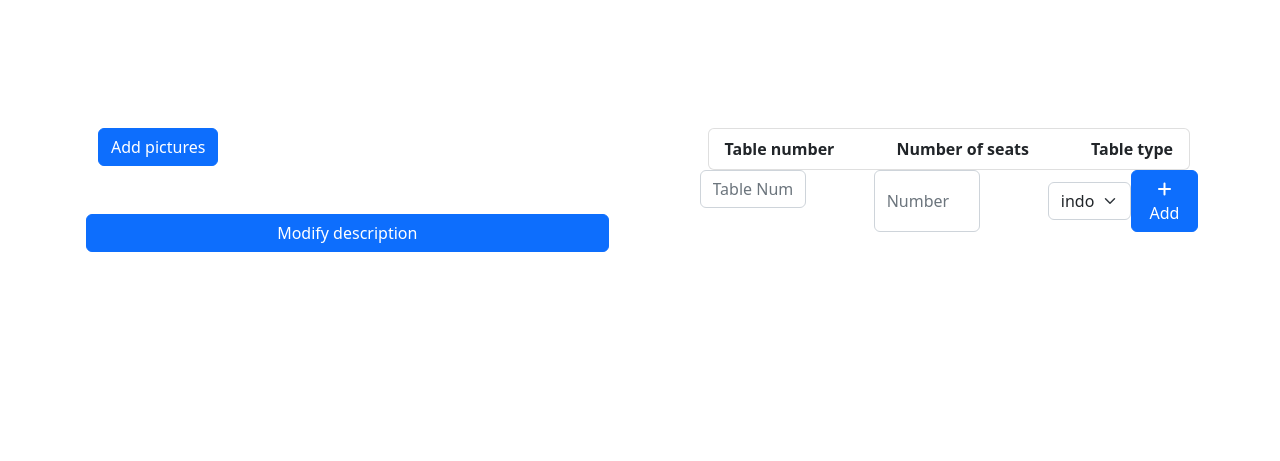
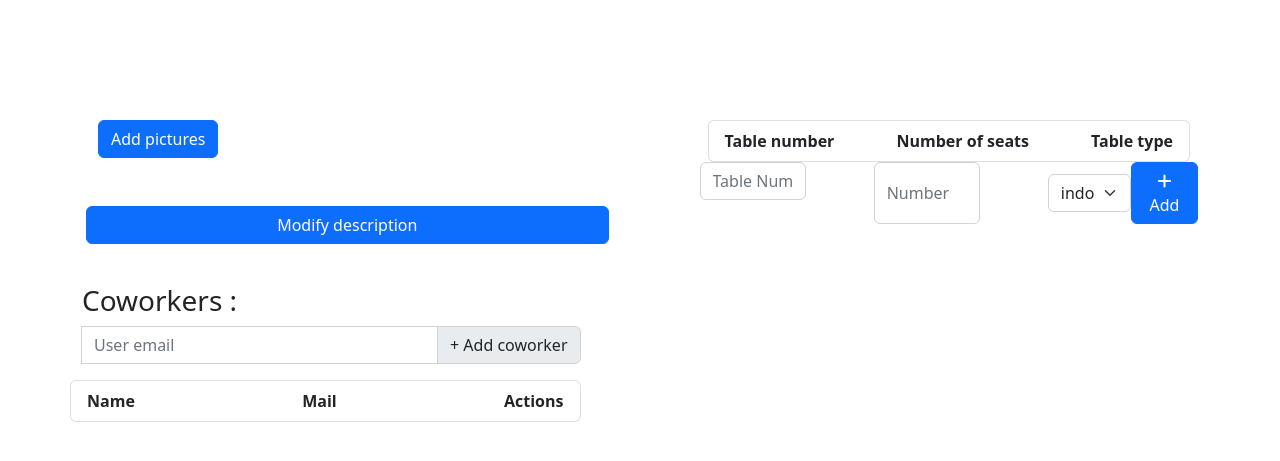
Before and after one commit to UA-TopTable/TopTableStaffAPI, a Python web app: template app/templates/manage_restaurant.html in a window 1280 px wide. Shown: the part 72-533 px from the top of the page. Run offline with Jinja, Linux system fonts and the light colour scheme; the template is opened without the code that fills it, so the values that code supplies are empty.

Commit message:
add coworker

```diff
--- a/app/apis/__init__.py
+++ b/app/apis/__init__.py
@@ -18,8 +18,10 @@ from .auth import api as api_auth
 from .layout import api as api_layout
 from.ui import api as api_ui
 from .upload import api as api_upload
+from .coworkers import api as api_coworkers
 
 api.add_namespace(api_auth)
 api.add_namespace(api_layout)
 api.add_namespace(api_ui)
 api.add_namespace(api_upload)
+api.add_namespace(api_coworkers)
--- a/app/templates/base.html
+++ b/app/templates/base.html
@@ -9,10 +9,11 @@
     <link href="https://cdn.jsdelivr.net/npm/bootstrap@5.2.3/dist/css/bootstrap.min.css" rel="stylesheet"
         integrity="sha384-rbsA2VBKQhggwzxH7pPCaAqO46MgnOM80zW1RWuH61DGLwZJEdK2Kadq2F9CUG65" crossorigin="anonymous" />
     <link rel="stylesheet" href="https://cdnjs.cloudflare.com/ajax/libs/font-awesome/6.0.0-beta3/css/all.min.css" />
+    <link rel="stylesheet" href="https://cdn.jsdelivr.net/npm/bootstrap-icons@1.11.3/font/bootstrap-icons.min.css">
 </head>
 
 <body>
-    <nav class="navbar navbar-expand-lg navbar-light bg-light">
+    <nav class="navbar navbar-expand-lg navbar-light bg-light fixed-top">
         <div class="container-fluid">
           <a class="navbar-brand" href="/staff/ui/home"><img src="{{url_for('static', filename='images/logo.png')}}" alt="" width="30" height="24" class="d-inline-block align-text-top"> TopTable</a>
           <button class="navbar-toggler" type="button" data-bs-toggle="collapse" data-bs-target="#navbarTogglerDemo02" aria-controls="navbarTogglerDemo02" aria-expanded="false" aria-label="Toggle navigation">
--- a/app/templates/manage_restaurant.html
+++ b/app/templates/manage_restaurant.html
@@ -34,6 +34,7 @@
 </nav>
 <div class="row mt-5"></div>
 <div class="row mt-5"></div>
+<div class="row mt-5"></div>
 <div class="container mt-5">
     <div class="row">
         <div class="col">
@@ -48,7 +49,8 @@
                         Show more pictures
                     </button>
                     {% endif %}
-                        <button type="button" class="btn btn-primary ms-3" data-bs-toggle="modal" data-bs-target="#uploadModal">
+                    <button type="button" class="btn btn-primary ms-3" data-bs-toggle="modal"
+                        data-bs-target="#uploadModal">
                         Add pictures
                     </button>
                 </div>
@@ -56,10 +58,39 @@
             <div class="row mt-4">
                 <h3>{{restaurant.name}}</h3>
                 <p>{{restaurant.description}}</p>
-                    <button type="button" class="btn btn-primary ms-3" data-bs-toggle="modal" data-bs-target="#descriptionModal">
+                <button type="button" class="btn btn-primary ms-3" data-bs-toggle="modal"
+                    data-bs-target="#descriptionModal">
                     Modify description
                 </button>
                 <p>{{restaurant.location_address}}</p>
+            </div>
+            <div class="row mt-4">
+                <h3>Coworkers : </h3>
+                <form id="addCoworkerForm">
+                    <div class="input-group mb-3">
+                        <input type="hidden" name="restaurant_id" value="{{restaurant.id}}">
+                        <input type="email" name="email" class="form-control" placeholder="User email" aria-describedby="basic-addon2">
+                        <button type="submit" class="input-group-text" id="basic-addon2">+ Add coworker</button>
+                      </div>
+                </form>
+                <ul class="list-group">
+                    <li class="list-group-item" style="display: flex; justify-content: space-between; align-items: center; width: 100%;">
+                        <b>Name</b>
+                        <b>Mail</b>
+                        <b>Actions</b>
+                    </li>
+                    {% for coworker in coworkers %}
+                    <li class="list-group-item" style="display: flex; justify-content: space-between; align-items: center; width: 100%;">
+                        <div>{{coworker.full_name}}</div>
+                        <div>{{coworker.email}}</div>
+                        <div>
+                            <button class="btn btn-danger">
+                                <i class="bi bi-trash"></i>
+                            </button>
+                        </div>
+                    </li>
+                    {% endfor %}
+                </ul>
             </div>
         </div>
         <div class="col-1"></div>
@@ -93,8 +124,8 @@
             <form id="table_form">
                 <div class="row justify-content-between">
                     <div class="col-md-3">
-                            <input type="text" id="table_number" class="form-control w-100" aria-describedby="insert table number"
-                                placeholder="Table Number" />
+                        <input type="text" id="table_number" class="form-control w-100"
+                            aria-describedby="insert table number" placeholder="Table Number" />
                     </div>
 
                     <div class="col-md-3 d-flex justify-content-center">
@@ -190,7 +221,8 @@
                 <form id="descriptionForm">
                     <div class="row form-group">
                         <label for="description" class="h3">Description:</label>
-                            <textarea type="text" id="description" name="description" rows="5" maxlength="256" class="form-control" required>{{restaurant.description}}</textarea>
+                        <textarea type="text" id="description" name="description" rows="5" maxlength="256"
+                            class="form-control" required>{{restaurant.description}}</textarea>
                     </div>
                     <div class="d-flex row">
                         <div class="p-2"><button type="submit" class="btn btn-primary">Save</button></div>
@@ -215,7 +247,8 @@
                     </div>
                     <div class="d-flex flex-row gap-3">
                         <div class="p-2">
-                                <input type="file" id="file" name="file" accept="image/*" class="form-control-file" required multiple>
+                            <input type="file" id="file" name="file" accept="image/*" class="form-control-file" required
+                                multiple>
                         </div>
                         <div class="p-2 pt-1">
                             <button type="submit" class="btn btn-primary">Upload</button>
@@ -310,7 +343,7 @@
                 if (uploadModal) {
                     uploadModal.hide();
                 }
-                    window.location.href=`/staff/ui/restaurant/${restaurantId}`
+                window.location.href = `/staff/ui/restaurant/${restaurantId}`
             })
             .catch(error => {
                 console.log("There is an error" + error.message);
@@ -355,7 +388,7 @@
                 if (descriptionModal) {
                     descriptionModal.hide();
                 }
-                    window.location.href=`/staff/ui/restaurant/${restaurantId}`
+                window.location.href = `/staff/ui/restaurant/${restaurantId}`
             })
             .catch(error => {
                 console.log('Error : ' + error.message);
@@ -402,6 +435,30 @@
             });
     };
 </script>
+
+<script>
+    document.getElementById("addCoworkerForm").addEventListener("submit", function(event) {
+      event.preventDefault();
+
+      const formData = new FormData(event.target);
+      const jsonData = Object.fromEntries(formData.entries());
+
+      fetch("/staff/api/v1/coworkers/add_coworker", {
+        method: "POST",
+        headers: {
+          "Content-Type": "application/json",
+        },
+        body: JSON.stringify(jsonData),
+      })
+      .then(response => response.json())
+      .then(data => console.log(data))
+      .then(() => location.reload())
+      .catch(error => console.error('Error:', error));
+
+    });
+  </script>
+
+
 {% endblock %}
 
 </body>
```
Also changed, not shown: app/apis/coworkers.py (added, +42 -0 lines), app/apis/layout.py (+0 -9 lines), app/apis/ui.py (+4 -5 lines), app/services/db_service.py (+15 -0 lines). Lines whose indentation alone changed are shown as unchanged.
